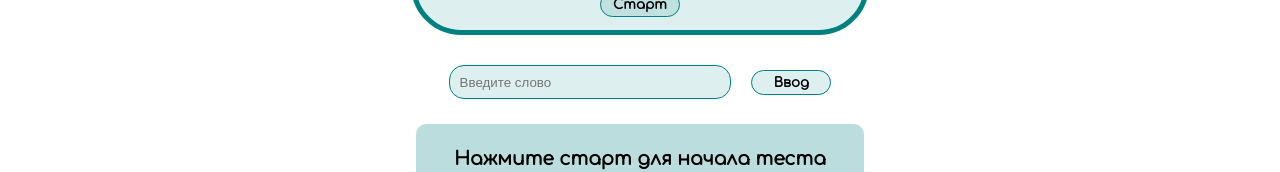
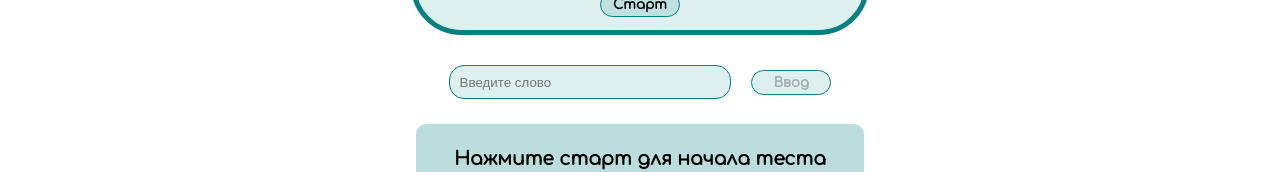
Before and after one commit to Venenumjke/LearningReact, a React (Create React App) app: page / in a window 1280 px wide. Shown: the part 205-377 px from the top of the page. Built offline with nearby package versions, Linux system fonts and the light colour scheme.

Commit message:
vpizduetiknopki

```diff
--- a/src/components/Button/index.jsx
+++ b/src/components/Button/index.jsx
@@ -2,14 +2,14 @@ import React, { memo, useCallback } from 'react';
 import styles from './style';
 
 // eslint-disable-next-line react/prop-types
-const Button = memo(({ text = '', onPress = () => console.log('Please attach method') }) => {
+const Button = memo(({ text = '', onPress = () => console.log('Please attach method'), disabled = false }) => {
   const onPressHandle = useCallback(() => {
     onPress();
   }, [onPress]);
 
   return (
   // eslint-disable-next-line react/button-has-type
-    <button style={styles.buttonWrapper} onClick={onPressHandle}>
+    <button disabled={disabled} style={styles.buttonWrapper} onClick={onPressHandle}>
       <p style={styles.buttonText}>{text}</p>
     </button>
   );
--- a/src/components/TextInput/index.jsx
+++ b/src/components/TextInput/index.jsx
@@ -1,5 +1,4 @@
 import React from 'react';
-
 import styles from './styles';
 
 const TextInput = React.forwardRef((props, ref) => (
```
